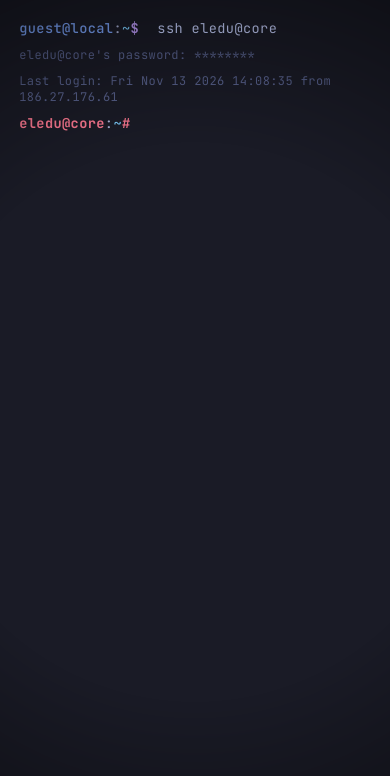
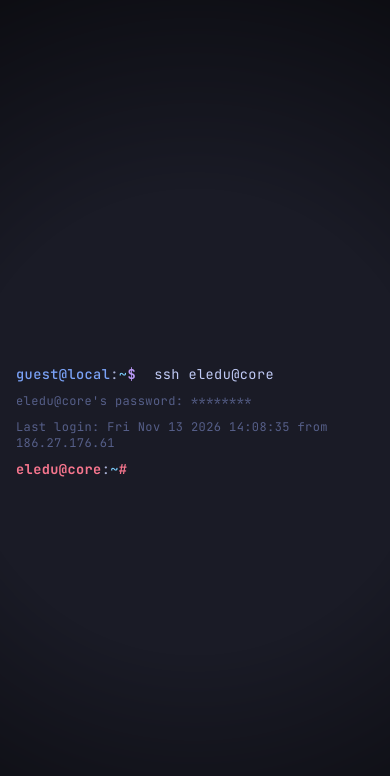
Before and after one commit to 3l3du/3l3du.github.io, a plain HTML site: page index.html in a window 390 px wide. Drawn offline with Linux system fonts and the light colour scheme.

Commit message:
Update style.css

```diff
--- a/style.css
+++ b/style.css
@@ -10,10 +10,9 @@ body {
     font-family: 'JetBrains Mono', monospace;
     height: 100vh;
     display: flex;
-    justify-content: flex-start;
-    align-items: flex-start;
+    justify-content: center; /* Centrado horizontal */
+    align-items: center;     /* Centrado vertical */
     overflow: hidden;
-    padding: 2.5rem;
 }
 
 body::before {
@@ -21,7 +20,7 @@ body::before {
     display: block;
     position: fixed;
     top: 0; left: 0; bottom: 0; right: 0;
-    background: radial-gradient(circle at center, transparent 60%, rgba(0, 0, 0, 0.4) 100%);
+    background: radial-gradient(circle at center, transparent 50%, rgba(0, 0, 0, 0.5) 100%);
     pointer-events: none;
     z-index: 999;
 }
@@ -33,7 +32,8 @@ body::before {
     flex-direction: column;
     gap: 0.8rem;
     width: 100%;
-    max-width: 900px;
+    max-width: 850px;
+    padding: 2rem;
 }
 
 .host-dim {
@@ -42,7 +42,7 @@ body::before {
 }
 
 .root-user {
-    color: #f7768e; /* Rojo coral elegante para eledu como root */
+    color: #f7768e;
     font-weight: 700;
 }
 
@@ -93,8 +93,7 @@ body::before {
 }
 
 @media (max-width: 600px) {
-    body { padding: 1.2rem; }
-    .terminal { font-size: 0.85rem; gap: 0.5rem; }
+    .terminal { font-size: 0.85rem; gap: 0.5rem; padding: 1rem; }
     .auth-prompt, .system-info { font-size: 0.75rem; }
     .cursor { width: 6px; height: 1rem; }
 }
```
